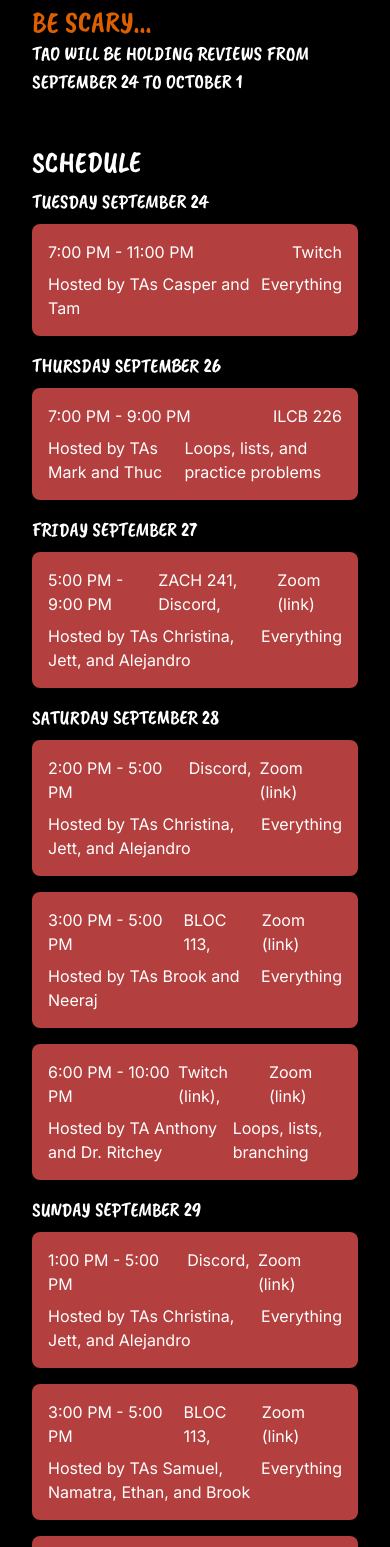
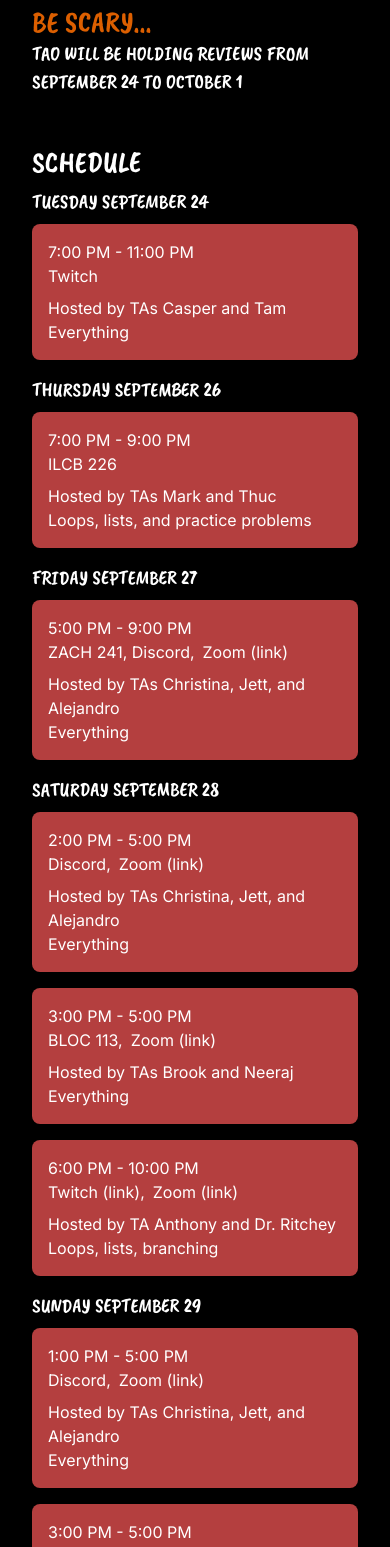
Before and after one commit to TAO-ENGR/club-website, a Next.js app in the folder club-website/: page /fall24reviews in a window 390 px wide. Shown: the part 439-1986 px from the top of the page. Built offline with nearby package versions, Linux system fonts and the light colour scheme.

Commit message:
fixed for mobile

```diff
--- a/club-website/src/app/fall24reviews/page.tsx
+++ b/club-website/src/app/fall24reviews/page.tsx
@@ -56,11 +56,11 @@ export default function Fall24reviews() {
               </p>
               <div className="flex flex-col">
                 <div className=" bg-[#B43F3F] items-start mx-8 lg:mx-24 rounded-lg">
-                  <div className="flex justify-between px-4 pt-4 pb-2 text-white">
+                  <div className="flex flex-col md:flex-row md:justify-between px-4 pt-4 pb-2 text-white">
                     <p>7:00 PM - 11:00 PM</p>
                     <p>Twitch</p>
                   </div>
-                  <div className="flex justify-between px-4 pb-4 text-white">
+                  <div className="flex flex-col md:flex-row md:justify-between px-4 pb-4 text-white">
                     <p className=" ">Hosted by TAs Casper and Tam</p>
                     <p className=" ">Everything</p>
                   </div>
@@ -76,11 +76,11 @@ export default function Fall24reviews() {
               </p>
               <div className="flex flex-col">
                 <div className=" bg-[#B43F3F] items-start mx-8 lg:mx-24 rounded-lg">
-                  <div className="flex justify-between px-4 pt-4 pb-2 text-white">
+                  <div className="flex flex-col md:flex-row md:justify-between  px-4 pt-4 pb-2 text-white">
                     <p className=" ">7:00 PM - 9:00 PM</p>
                     <p className=" ">ILCB 226</p>
                   </div>
-                  <div className="flex justify-between px-4 pb-4 text-white">
+                  <div className="flex flex-col md:flex-row md:justify-between  px-4 pb-4 text-white">
                     <p className=" ">Hosted by TAs Mark and Thuc</p>
                     <p className=" ">Loops, lists, and practice problems</p>
                   </div>
@@ -96,7 +96,7 @@ export default function Fall24reviews() {
               </p>
               <div className="flex flex-col">
                 <div className=" bg-[#B43F3F] items-start mx-8 lg:mx-24 rounded-lg">
-                  <div className="flex justify-between px-4 pt-4 pb-2 text-white">
+                  <div className="flex flex-col md:flex-row md:justify-between  px-4 pt-4 pb-2 text-white">
                     <p className=" ">5:00 PM - 9:00 PM</p>
                     <div className="flex gap-2">
                       <p> ZACH 241, Discord,</p>
@@ -109,7 +109,7 @@ export default function Fall24reviews() {
                       </a>
                     </div>
                   </div>
-                  <div className="flex justify-between px-4 pb-4 text-white">
+                  <div className="flex flex-col md:flex-row md:justify-between  px-4 pb-4 text-white">
                     <p className=" ">
                       Hosted by TAs Christina, Jett, and Alejandro
                     </p>
@@ -128,7 +128,7 @@ export default function Fall24reviews() {
               <div className="flex flex-col gap-4">
                 <div className="flex flex-col">
                   <div className=" bg-[#B43F3F] items-start mx-8 lg:mx-24 rounded-lg">
-                    <div className="flex justify-between px-4 pt-4 pb-2 text-white">
+                    <div className="flex flex-col md:flex-row md:justify-between  px-4 pt-4 pb-2 text-white">
                       <p className=" ">2:00 PM - 5:00 PM</p>
                       <div className="flex gap-2">
                         <p> Discord,</p>
@@ -141,7 +141,7 @@ export default function Fall24reviews() {
                         </a>
                       </div>
                     </div>
-                    <div className="flex justify-between px-4 pb-4 text-white">
+                    <div className="flex flex-col md:flex-row md:justify-between  px-4 pb-4 text-white">
                       <p className=" ">
                         Hosted by TAs Christina, Jett, and Alejandro
                       </p>
@@ -151,7 +151,7 @@ export default function Fall24reviews() {
                 </div>
                 <div className="flex flex-col">
                   <div className=" bg-[#B43F3F] items-start mx-8 lg:mx-24 rounded-lg">
-                    <div className="flex justify-between px-4 pt-4 pb-2 text-white">
+                    <div className="flex flex-col md:flex-row md:justify-between  px-4 pt-4 pb-2 text-white">
                       <p className=" ">3:00 PM - 5:00 PM</p>
                       <div className="flex gap-2">
                         <p> BLOC 113,</p>
@@ -164,7 +164,7 @@ export default function Fall24reviews() {
                         </a>
                       </div>
                     </div>
-                    <div className="flex justify-between px-4 pb-4 text-white">
+                    <div className="flex flex-col md:flex-row md:justify-between  px-4 pb-4 text-white">
                       <p className=" ">Hosted by TAs Brook and Neeraj</p>
                       <p className=" ">Everything</p>
                     </div>
@@ -172,7 +172,7 @@ export default function Fall24reviews() {
                 </div>
                 <div className="flex flex-col">
                   <div className=" bg-[#B43F3F] items-start mx-8 lg:mx-24 rounded-lg">
-                    <div className="flex justify-between px-4 pt-4 pb-2 text-white">
+                    <div className="flex flex-col md:flex-row md:justify-between px-4 pt-4 pb-2 text-white">
                       <p className=" ">6:00 PM - 10:00 PM</p>
                       <div className="flex gap-2">
                         <a
@@ -186,7 +186,7 @@ export default function Fall24reviews() {
                         <p className=" ">Zoom (link)</p>
                       </div>
                     </div>
-                    <div className="flex justify-between px-4 pb-4 text-white">
+                    <div className="flex flex-col md:flex-row md:justify-between  px-4 pb-4 text-white">
                       <p className=" ">Hosted by TA Anthony and Dr. Ritchey</p>
                       <p className=" ">Loops, lists, branching</p>
                     </div>
@@ -204,7 +204,7 @@ export default function Fall24reviews() {
               <div className="flex flex-col gap-4">
                 <div className="flex flex-col">
                   <div className=" bg-[#B43F3F] items-start mx-8 lg:mx-24 rounded-lg">
-                    <div className="flex justify-between px-4 pt-4 pb-2 text-white">
+                    <div className="flex flex-col md:flex-row md:justify-between  px-4 pt-4 pb-2 text-white">
                       <p className=" ">1:00 PM - 5:00 PM</p>
                       <div className="flex gap-2">
                         <p> Discord,</p>
@@ -217,7 +217,7 @@ export default function Fall24reviews() {
                         </a>
                       </div>
                     </div>
-                    <div className="flex justify-between px-4 pb-4 text-white">
+                    <div className="flex flex-col md:flex-row md:justify-between px-4 pb-4 text-white">
                       <p className=" ">
                         Hosted by TAs Christina, Jett, and Alejandro
                       </p>
@@ -227,7 +227,7 @@ export default function Fall24reviews() {
                 </div>
                 <div className="flex flex-col">
                   <div className=" bg-[#B43F3F] items-start mx-8 lg:mx-24 rounded-lg">
-                    <div className="flex justify-between px-4 pt-4 pb-2 text-white">
+                    <div className="flex flex-col md:flex-row md:justify-between px-4 pt-4 pb-2 text-white">
                       <p className=" ">3:00 PM - 5:00 PM</p>
                       <div className="flex gap-2">
                         <p> BLOC 113,</p>
@@ -240,7 +240,7 @@ export default function Fall24reviews() {
                         </a>
                       </div>
                     </div>
-                    <div className="flex justify-between px-4 pb-4 text-white">
+                    <div className="flex flex-col md:flex-row md:justify-between px-4 pb-4 text-white">
                       <p className=" ">
                         Hosted by TAs Samuel, Namatra, Ethan, and Brook
                       </p>
@@ -250,7 +250,7 @@ export default function Fall24reviews() {
                 </div>
                 <div className="flex flex-col">
                   <div className=" bg-[#B43F3F] items-start mx-8 lg:mx-24 rounded-lg">
-                    <div className="flex justify-between px-4 pt-4 pb-2 text-white">
+                    <div className="flex flex-col md:flex-row md:justify-between px-4 pt-4 pb-2 text-white">
                       <p className=" ">6:00 PM - 10:00 PM</p>
                       <div className="flex gap-2">
                         <a
@@ -264,7 +264,7 @@ export default function Fall24reviews() {
                         <p className=" ">Zoom (link)</p>
                       </div>
                     </div>
-                    <div className="flex justify-between px-4 pb-4 text-white">
+                    <div className="flex flex-col md:flex-row md:justify-between px-4 pb-4 text-white">
                       <p className=" ">Hosted by TA Anthony and Dr. Ritchey</p>
                       <p className=" ">Practice Problems</p>
                     </div>
@@ -282,7 +282,7 @@ export default function Fall24reviews() {
               <div className="flex flex-col gap-4">
                 <div className="flex flex-col">
                   <div className=" bg-[#B43F3F] items-start mx-8 lg:mx-24 rounded-lg">
-                    <div className="flex justify-between px-4 pt-4 pb-2 text-white">
+                    <div className="flex flex-col md:flex-row md:justify-between px-4 pt-4 pb-2 text-white">
                       <p className=" ">5:00 PM - 6:00 PM</p>
                       <a
                         className=" hover:underline "
@@ -292,7 +292,7 @@ export default function Fall24reviews() {
                         Zoom (link)
                       </a>
                     </div>
-                    <div className="flex justify-between px-4 pb-4 text-white">
+                    <div className="flex flex-col md:flex-row md:justify-between px-4 pb-4 text-white">
                       <p className=" ">Hosted by TAs Alex and Anthony</p>
                       <p className=" ">Everything</p>
                     </div>
@@ -300,7 +300,7 @@ export default function Fall24reviews() {
                 </div>
                 <div className="flex flex-col">
                   <div className=" bg-[#B43F3F] items-start mx-8 lg:mx-24 rounded-lg">
-                    <div className="flex justify-between px-4 pt-4 pb-2 text-white">
+                    <div className="flex flex-col md:flex-row md:justify-between px-4 pt-4 pb-2 text-white">
                       <p className=" ">5:30 PM - 9:30 PM</p>
                       <div className="flex gap-2">
                         <p> Discord,</p>
@@ -313,7 +313,7 @@ export default function Fall24reviews() {
                         </a>
                       </div>
                     </div>
-                    <div className="flex justify-between px-4 pb-4 text-white">
+                    <div className="flex flex-col md:flex-row md:justify-between px-4 pb-4 text-white">
                       <p className=" ">
                         Hosted by TAs Christina, Jett, Larwence, and Yahir
                       </p>
@@ -323,11 +323,11 @@ export default function Fall24reviews() {
                 </div>
                 <div className="flex flex-col">
                   <div className=" bg-[#B43F3F] items-start mx-8 lg:mx-24 rounded-lg">
-                    <div className="flex justify-between px-4 pt-4 pb-2 text-white">
+                    <div className="flex flex-col md:flex-row md:justify-between px-4 pt-4 pb-2 text-white">
                       <p className=" ">7:30 PM - 9:30 PM</p>
                       <p className=" ">ZACH 444</p>
                     </div>
-                    <div className="flex justify-between px-4 pb-4 text-white">
+                    <div className="flex flex-col md:flex-row md:justify-between px-4 pb-4 text-white">
                       <p className=" ">
                         Hosted by TAs Benjamin, Siddhi, Tam, and Alejandro
                       </p>
@@ -347,11 +347,11 @@ export default function Fall24reviews() {
               <div className="flex flex-col gap-4">
                 <div className="flex flex-col">
                   <div className=" bg-[#B43F3F] items-start mx-8 lg:mx-24 rounded-lg">
-                    <div className="flex justify-between px-4 pt-4 pb-2 text-white">
+                    <div className="flex flex-col md:flex-row md:justify-between px-4 pt-4 pb-2 text-white">
                       <p className=" ">6:45 PM - 8:45 PM</p>
                       <p className=" ">Twitch (link)</p>
                     </div>
-                    <div className="flex justify-between px-4 pb-4 text-white">
+                    <div className="flex flex-col md:flex-row md:justify-between px-4 pb-4 text-white">
                       <p className=" ">Hosted by TAs Hao and Andrew</p>
                       <p className=" ">Everything (no practice problems)</p>
                     </div>
@@ -359,11 +359,11 @@ export default function Fall24reviews() {
                 </div>
                 <div className="flex flex-col">
                   <div className=" bg-[#B43F3F] items-start mx-8 lg:mx-24 rounded-lg">
-                    <div className="flex justify-between px-4 pt-4 pb-2 text-white">
+                    <div className="flex flex-col md:flex-row md:justify-between px-4 pt-4 pb-2 text-white">
                       <p className=" ">7:30 PM - 9:30 PM</p>
                       <p className=" ">ZACH 244</p>
                     </div>
-                    <div className="flex justify-between px-4 pb-4 text-white">
+                    <div className="flex flex-col md:flex-row md:justify-between px-4 pb-4 text-white">
                       <p className=" ">
                         Hosted by TAs Benjamin, Siddhi, Tam, and Alejandro
                       </p>
```
